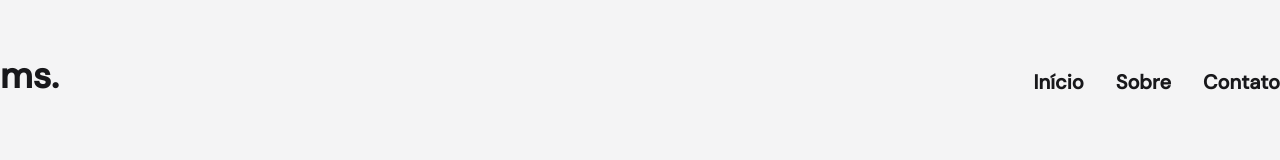
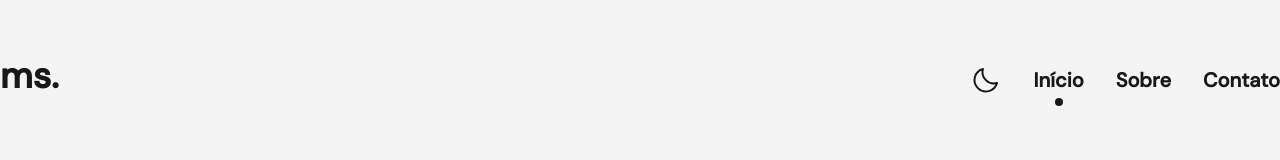
Before and after one commit to sambuite/portfolio, a Next.js app: page / in a window 1280 px wide. Shown: the top 160 px of the page. Built offline with nearby package versions, Linux system fonts and the light colour scheme.

Commit message:
add dark mode

```diff
--- a/src/components/Contact.tsx
+++ b/src/components/Contact.tsx
@@ -9,22 +9,22 @@ export function Contact() {
       data-aos="fade-up"
     >
       <div className="flex flex-col items-start w-5/12">
-        <h2 className="font-sans font-normal text-3xl text-zinc-900">
+        <h2 className="font-sans font-normal text-3xl text-zinc-900 dark:text-zinc-100">
           Não posso esperar para responder
         </h2>
-        <h2 className="flex items-center font-sans font-normal text-3xl text-zinc-900">
+        <h2 className="flex items-center font-sans font-normal text-3xl text-zinc-900 dark:text-zinc-100">
           ao seu próximo projeto
           <ArrowRight className="w-7 h-7 ml-2 mt-1" weight="bold" />
         </h2>
       </div>
       <div className="flex flex-col mx-auto">
-        <h2 className="font-sans font-normal text-3xl text-zinc-900">
+        <h2 className="font-sans font-normal text-3xl text-zinc-900 dark:text-zinc-100">
           murilosambuite@gmail.com
         </h2>
         <a
           href="https://drive.google.com/file/d/1an9EGrvi1uYOwy5liMp-ACsJzf5Bjkrn/view"
           target="_blank"
-          className="font-body font-normal text-lg text-zinc-900 mt-7 underline underline-offset-2 hover:text-indigo-700 transition-colors"
+          className="font-body font-normal text-lg text-zinc-900 dark:text-zinc-100 mt-7 underline underline-offset-2 hover:text-indigo-700 dark:hover:text-indigo-700 transition-colors"
           rel="noreferrer"
         >
           Ver currículo
--- a/src/components/Header.tsx
+++ b/src/components/Header.tsx
@@ -1,37 +1,55 @@
 import Link from 'next/link';
 import { useRouter } from 'next/router';
-import { CONTACTS_ID, HEADER_ID } from '../utils/constants';
+import { Moon, Sun } from 'phosphor-react';
+import { useState } from 'react';
+import { CONTACTS_ID, HEADER_ID, THEME_KEY } from '../utils/constants';
 import { scrollToSection } from '../utils/scrollToSection';
 
 export function Header() {
-  // function toggleTheme() {
-  //   const themeMode = localStorage.getItem(THEME_KEY);
+  const [themeMode, setThemeMode] = useState<'dark' | 'light'>(
+    (localStorage.getItem(THEME_KEY) as any) || 'light',
+  );
+  const { asPath } = useRouter();
 
-  //   if (themeMode === 'light') {
-  //     localStorage.setItem(THEME_KEY, 'dark');
-  //     document.documentElement.classList.add('dark');
-  //   } else {
-  //     localStorage.setItem(THEME_KEY, 'light');
-  //     document.documentElement.classList.remove('dark');
-  //   }
-  // }
-
-  const { asPath } = useRouter();
+  function toggleTheme() {
+    if (themeMode === 'light') {
+      localStorage.setItem(THEME_KEY, 'dark');
+      document.documentElement.classList.add('dark');
+      setThemeMode('dark');
+    } else {
+      localStorage.setItem(THEME_KEY, 'light');
+      document.documentElement.classList.remove('dark');
+      setThemeMode('light');
+    }
+  }
 
   return (
     <header
       id={HEADER_ID}
-      className="flex items-center text-zinc-900"
-      data-aos={asPath === '/' ? 'fade-in' : undefined}
+      className="flex items-center text-zinc-900 dark:text-zinc-100"
     >
       <div className="flex default-center mt-14 justify-between">
         <span className="text-4xl font-bold">ms.</span>
-        <nav className="self-end ">
-          <span className="text-navigation">
+        <div className="flex items-center self-end">
+          <button type="button" className="w-8 h-8" onClick={toggleTheme}>
+            {themeMode === 'dark' ? (
+              <Sun className="w-8 h-8 mr-8 hover:text-indigo-700 dark:hover:text-indigo-700 transition-colors" />
+            ) : (
+              <Moon className="w-8 h-8 mr-8 hover:text-indigo-700 dark:hover:text-indigo-700 transition-colors" />
+            )}
+          </button>
+          <nav className="flex justify-center items-center">
+            <span className="text-navigation flex flex-col justify-center items-center relative group">
               <Link href="/">Início</Link>
+              {asPath === '/' && (
+                <div className="rounded-full bg-zinc-900 dark:bg-zinc-100 w-2 h-2 flex absolute -bottom-3 group-hover:bg-indigo-700 transition-colors" />
+              )}
             </span>
-          <span className="text-navigation">
+            <span className="text-navigation flex flex-col justify-center items-center relative group">
               <Link href="/about">Sobre</Link>
+              {asPath === '/about' && (
+                <div className="rounded-full bg-zinc-900 dark:bg-zinc-100 w-2 h-2 flex absolute -bottom-3 group-hover:bg-indigo-700 transition-colors" />
+              )}
             </span>
             <span
               className="text-navigation cursor-pointer"
@@ -41,6 +59,7 @@ export function Header() {
             </span>
           </nav>
         </div>
+      </div>
     </header>
   );
 }
--- a/src/components/HomeMain/Projects/Project.tsx
+++ b/src/components/HomeMain/Projects/Project.tsx
@@ -58,7 +58,7 @@ export function Project({
           )}
         </div>
       </div>
-      <div className="w-[47rem] h-[28.969rem] bg-zinc-200 relative border border-zinc-200">
+      <div className="w-[47rem] h-[28.969rem] bg-zinc-200 dark:bg-zinc-800 relative border border-zinc-200 dark:border-zinc-800">
         <div className="w-full h-full">
           <Image
             src={imgCover}
--- a/src/components/HomeMain/Work.tsx
+++ b/src/components/HomeMain/Work.tsx
@@ -1,23 +1,23 @@
 export function Work() {
   return (
     <div
-      className="default-center mt-28 pb-28 border-b-[1.5px] border-zinc-600 font-body"
+      className="default-center mt-28 pb-28 border-b-[1.5px] border-zinc-600 dark:border-zinc-400 font-body"
       data-aos="fade-up"
     >
-      <ol className="relative border-l border-gray-200 ">
+      <ol className="relative border-l border-zinc-200 dark:border-zinc-800">
         <li className="ml-4">
-          <div className="absolute w-3 h-3 bg-gray-200 rounded-full mt-1.5 -left-1.5 border"></div>
-          <time className="mb-1 text-sm font-normal leading-none text-gray-400 ">
+          <div className="absolute w-3 h-3 bg-zinc-200 dark:bg-zinc-800 rounded-full mt-1.5 -left-1.5 border border-zinc-300 dark:border-zinc-700"></div>
+          <time className="mb-1 text-sm font-normal leading-none text-zinc-400 dark:text-zinc-700">
             Setembro 2019 - Dezembro 2021
           </time>
-          <h3 className="text-lg font-semibold text-gray-900 ">
+          <h3 className="text-lg font-semibold text-zinc-900 dark:text-zinc-100">
             {"Love's Delivery"}
           </h3>
-          <p className="text-base font-normal text-gray-500 mt-2">
+          <p className="text-base font-normal text-zinc-600 dark:text-zinc-400 mt-2">
             - Responsável pelo desenvolvimento de três dashboards e um
             aplicativo mobile para um sistema de delivery.
           </p>
-          <p className="text-base font-normal text-gray-500 mt-2">
+          <p className="text-base font-normal text-zinc-600 dark:text-zinc-400 mt-2">
             - Desenvolvimento web e mobile com ReactJs e React Native,
             respectivamente, - com Typescript - utilização do apex-charts para
             gráficos, styled-components - através de um design system - para
--- a/src/styles/globals.css
+++ b/src/styles/globals.css
@@ -20,29 +20,29 @@ body {
 }
 
 .text-h-1 {
-  @apply font-sans font-medium text-6xl text-zinc-900;
+  @apply font-sans font-medium text-6xl text-zinc-900 dark:text-zinc-100;
 }
 
 .text-h-2 {
-  @apply font-sans font-normal text-3xl text-zinc-600;
+  @apply font-sans font-normal text-3xl text-zinc-600 dark:text-zinc-400;
 }
 
 .text-title {
-  @apply font-body font-bold text-lg text-zinc-900;
+  @apply font-body font-bold text-lg text-zinc-900 dark:text-zinc-100;
 }
 
 .text-body {
-  @apply font-body font-medium text-lg text-zinc-900;
+  @apply font-body font-medium text-lg text-zinc-900 dark:text-zinc-100;
 }
 
 .text-navigation {
-  @apply font-sans text-xl font-semibold ml-8 text-zinc-900 hover:text-indigo-700 transition-colors;
+  @apply font-sans text-xl font-semibold ml-8 text-zinc-900 dark:text-zinc-100 hover:text-indigo-700 dark:hover:text-indigo-700 transition-colors;
 }
 
 .text-sub-text {
-  @apply font-body font-normal text-sm text-zinc-600;
+  @apply font-body font-normal text-sm text-zinc-600 dark:text-zinc-400;
 }
 
 .text-sub-link {
-  @apply font-body font-medium text-lg text-zinc-900 underline underline-offset-4 hover:text-indigo-700 transition-colors;
+  @apply font-body font-medium text-lg text-zinc-900 dark:text-zinc-100 underline underline-offset-4 hover:text-indigo-700 dark:hover:text-indigo-700 transition-colors;
 }
```
Lines whose indentation alone changed are shown as unchanged.
